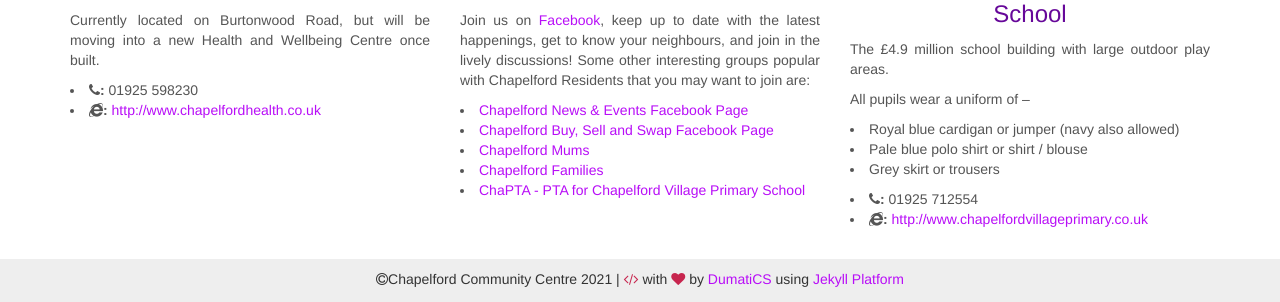
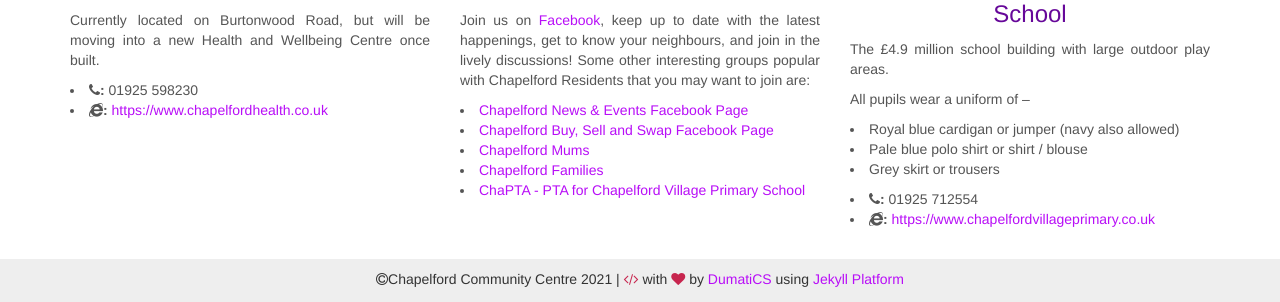
Before and after one commit to chapelford-community-centre/chapelford-community-centre.github.io, a Jekyll site: the page built from index.html, in a window 1280 px wide and 956 px high. Shown: the part 651-953 px from the top of the window. Built offline with Jekyll 4.4.1, drawn with Linux system fonts in a browser that asks for light colours; nearby versions of some CDN libraries.

Commit message:
Updated links from http to to https

```diff
--- a/index.html
+++ b/index.html
@@ -28,7 +28,7 @@ layout: default
             <h3 class="text-center">Chapelford Health Centre</h3>
             <p>Currently located on Burtonwood Road, but will be moving into a new Health and Wellbeing Centre once built.
             <li><strong><i class="fa fa-phone"></i>:</strong> 01925 598230</li>
-            <li><strong><i class="fa fa-internet-explorer"></i>:</strong> <a href="http://www.chapelfordhealth.co.uk"/>http://www.chapelfordhealth.co.uk</a></li>
+            <li><strong><i class="fa fa-internet-explorer"></i>:</strong> <a href="https://www.chapelfordhealth.co.uk"/>https://www.chapelfordhealth.co.uk</a></li>
             </p>
         </div>
 
@@ -55,7 +55,7 @@ Some other interesting groups popular with Chapelford Residents that you may wan
 <li>Pale blue polo shirt or shirt / blouse</li>
 <li>Grey skirt or trousers</li></p>
             <li><strong><i class="fa fa-phone"></i>:</strong> 01925 712554</li>
-            <li><strong><i class="fa fa-internet-explorer"></i>:</strong> <a href="http://www.chapelfordvillageprimary.co.uk"/>http://www.chapelfordvillageprimary.co.uk</a></li>
+            <li><strong><i class="fa fa-internet-explorer"></i>:</strong> <a href="https://www.chapelfordvillageprimary.co.uk"/>https://www.chapelfordvillageprimary.co.uk</a></li>
             </p>
         </div>
     </div>
```
